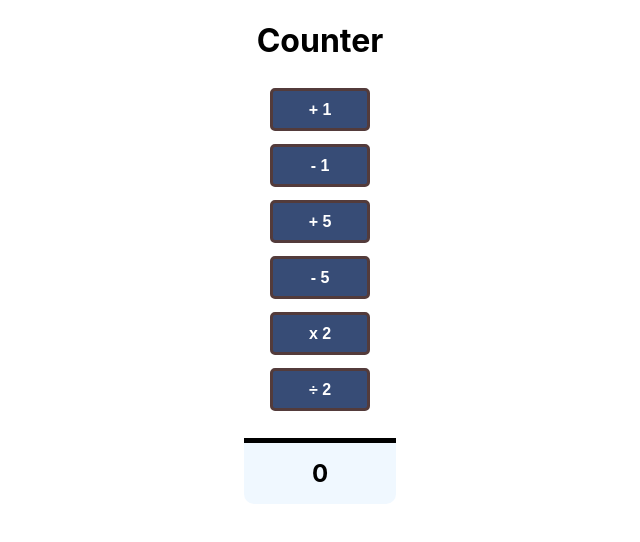
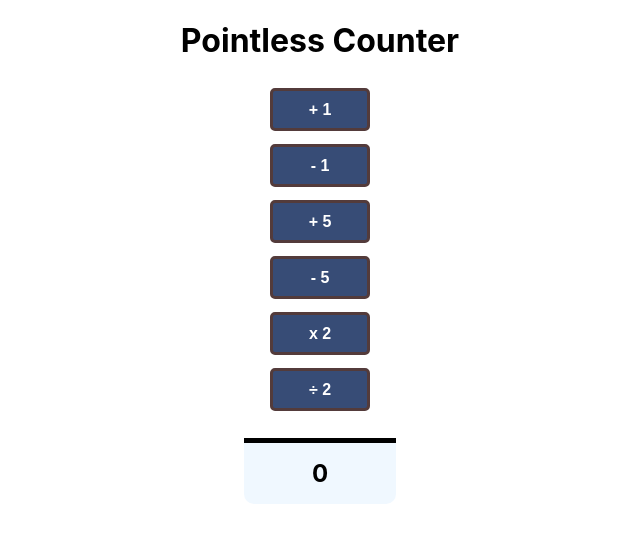
Before and after one commit to leoarthurwall/react-counter, a React (Create React App) app: page / in a window 1280 px wide. Shown: the top 542 px of the page, without its empty margins (320-960 px from the left). Built offline with nearby package versions, Linux system fonts and the light colour scheme.

Commit message:
changed title to pointless counter

```diff
--- a/src/App.js
+++ b/src/App.js
@@ -27,7 +27,7 @@ const divideTwo = () => {
 
   return (
     <div className="App">
-      <h1>Counter</h1>
+      <h1>Pointless Counter</h1>
       <button  onClick={incrementOne}>+ 1</button>
       <button  onClick={decrementOne} >- 1</button>
       <button  onClick={incrementFive} >+ 5</button>
```
